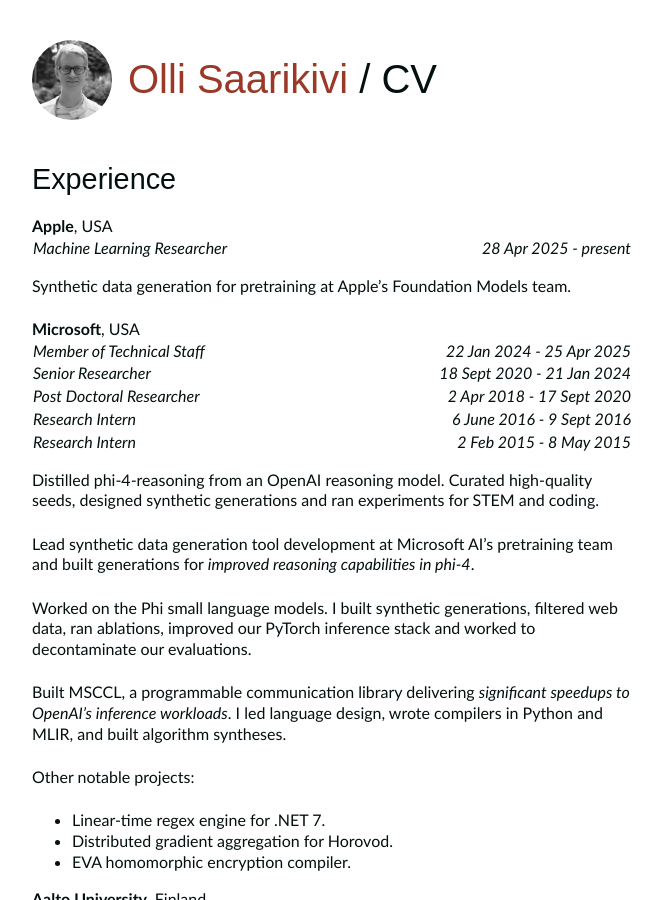
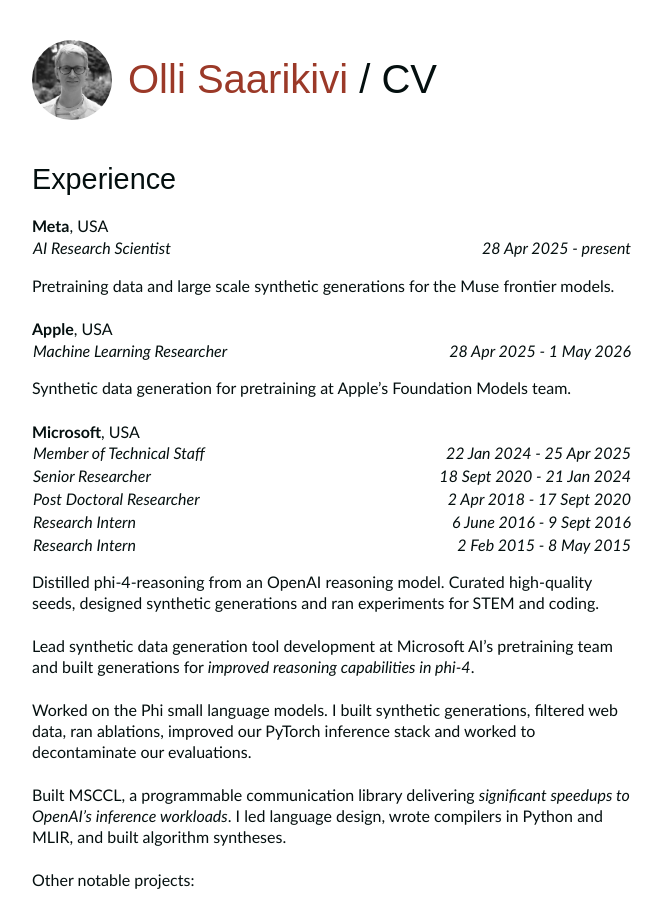
Before and after one commit to OlliSaarikivi/homepage, a Jekyll site: the page built from cv.md, in a window 1280 px wide and 900 px high. Shown: the whole window, without its empty margins (308-970 px from the left). Built offline with Jekyll 4.4.1, drawn with Linux system fonts in a browser that asks for light colours.

Commit message:
Update cv.md

```diff
--- a/cv.md
+++ b/cv.md
@@ -7,12 +7,22 @@
 
 ## Experience
 
+**Meta**, USA
+{: class="noskip"}
+
+|||
+|:--|--:|
+|*AI Research Scientist*|*28 Apr 2025 - present*|
+{: class="nohead"}
+
+Pretraining data and large scale synthetic generations for the Muse frontier models.
+
 **Apple**, USA
 {: class="noskip"}
 
 |||
 |:--|--:|
-|*Machine Learning Researcher*|*28 Apr 2025 - present*|
+|*Machine Learning Researcher*|*28 Apr 2025 - 1 May 2026*|
 {: class="nohead"}
 
 Synthetic data generation for pretraining at Apple’s Foundation Models team.
```
